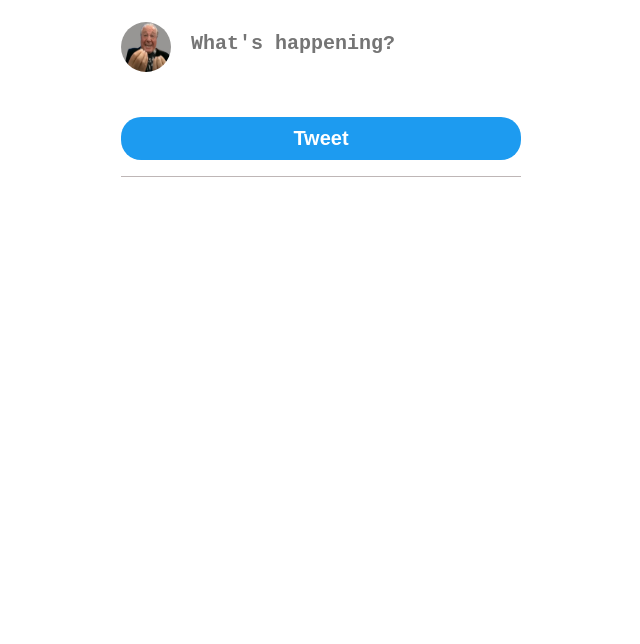
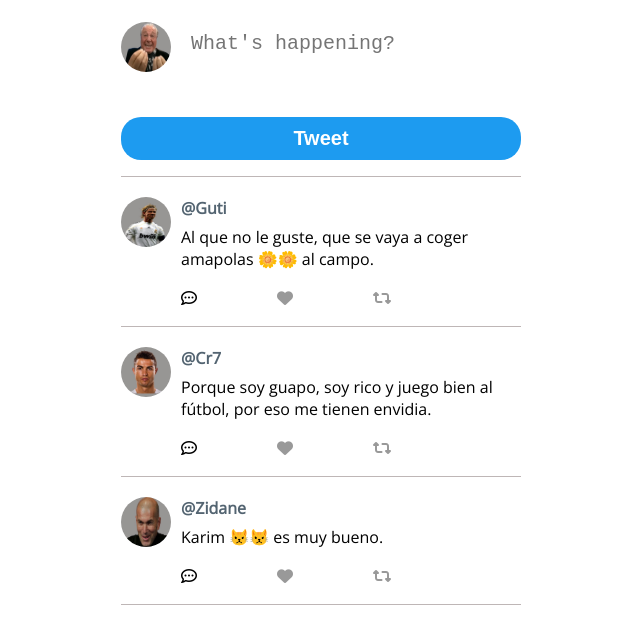
Before and after one commit to MiguelDonado/Scrimba.Solo-project.-Module-5.-Twitter-Clone, a plain HTML site: page index.html in a window 1280 px wide. Shown: the part 64-708 px from the top of the page, without its empty margins (319-959 px from the left). Drawn offline with nearby package versions, Linux system fonts and the light colour scheme.

Commit message:
Populate the app using JS, instead of hardcoded in html. And also make the require styling.

```diff
--- a/index.html
+++ b/index.html
@@ -9,6 +9,8 @@
     <link rel="preconnect" href="https://fonts.googleapis.com">
     <link rel="preconnect" href="https://fonts.gstatic.com" crossorigin>
     <link href="https://fonts.googleapis.com/css2?family=Open+Sans&display=swap" rel="stylesheet">
+    <!-- CDN icon twitter-->
+    <link rel="stylesheet" href="https://cdnjs.cloudflare.com/ajax/libs/font-awesome/6.5.1/css/all.min.css" integrity="sha512-DTOQO9RWCH3ppGqcWaEA1BIZOC6xxalwEsw9c2QQeAIftl+Vegovlnee1c9QX4TctnWMn13TZye+giMm8e2LwA==" crossorigin="anonymous" referrerpolicy="no-referrer" />
 </head>
 <body>
     <header>
@@ -26,6 +28,9 @@
                 <button>Tweet</button>
             </div>
         </section>
+        <section>
+            <div class="container" id="tweets-container"></div>
+        </section>
     </main>
 
     <script src="index.js" type="module"></script>
--- a/index.js
+++ b/index.js
@@ -1,2 +1,28 @@
 import { tweetsData } from './data.js'
-tweetsData
+
+const tweetsContainerEl = document.getElementById('tweets-container')
+
+function getTweetsData(){
+    let tweetsHtml = ``
+    tweetsData.forEach(function(tweet){
+        tweetsHtml+=`
+            <div class="tweet" id="${tweet.uuid}">
+                <div class="tweet-profile-img">
+                    <img src="${tweet.profilePic}" class="profile">
+                </div>
+                <div class="tweet-inner">
+                    <p class="tweet-handle">${tweet.handle}</p>
+                    <p class="tweet-area">${tweet.tweetText}</p>
+                    <div class="tweet-icon">
+                        <i class="fa-regular fa-comment-dots"></i>
+                        <i class="fa-solid fa-heart"></i>
+                        <i class="fa-solid fa-retweet"></i>
+                    </div>
+                </div>
+            </div>
+        `
+    })
+    tweetsContainerEl.innerHTML = tweetsHtml
+}
+
+getTweetsData()
--- a/styles.css
+++ b/styles.css
@@ -35,7 +35,7 @@
     height: 70px;
     width: 100%;
     font-size: 20px;
-    font-weight: 600;
+    font-weight: 500;
 }
 
 button{
@@ -53,3 +53,40 @@
 .border-bottom{
     border-bottom: 1px solid rgb(190, 182, 182);
 }
+
+
+.tweet{
+    margin: 20px 0;
+    display: flex;
+    border-bottom: 1px solid rgb(190, 182, 182);
+    padding-bottom: 20px;
+}
+
+.tweet-inner{
+    margin: 0 10px;
+}
+
+.tweet-handle{
+    font-weight: 600;
+    color: rgb(83, 100, 113);
+    margin-top: 0;
+    margin-bottom: 7px;
+}
+.tweet-icon{
+    margin-top: 20px;
+    display: flex;
+    gap: 80px;
+}
+
+i{
+    cursor: pointer;
+
+}
+
+.fa-solid{
+    color: #999;
+}
+
+.tweet-area{
+    margin: 0;
+}
```
